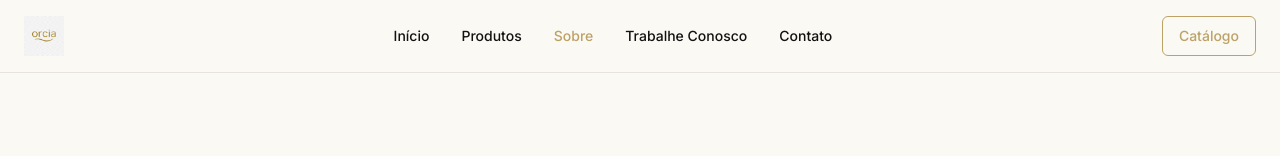
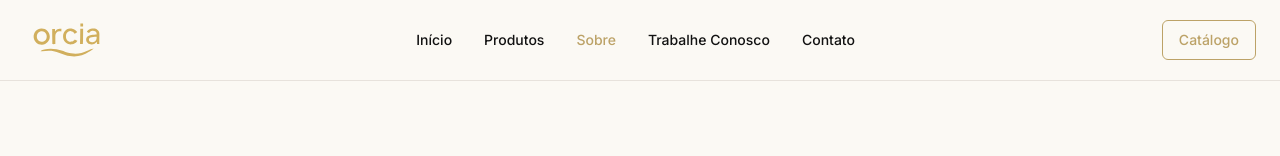
Before and after one commit to OrciaBR/orcia-studio-site, a React (Vite) app: page /sobre in a window 1280 px wide. Shown: the top 156 px of the page. Built offline with nearby package versions, Linux system fonts and the light colour scheme.

Commit message:
Update logo to SVG
Replaced the PNG logo with the provided SVG version and optimized the site for its use.

```diff
--- a/src/components/Layout.tsx
+++ b/src/components/Layout.tsx
@@ -1,5 +1,6 @@
 import { Link, useLocation } from "react-router-dom";
 import { Button } from "@/components/ui/button";
+import orciaLogo from "@/assets/orcia-logo.svg";
 
 const Layout = ({ children }: { children: React.ReactNode }) => {
   const location = useLocation();
@@ -15,9 +16,9 @@ const Layout = ({ children }: { children: React.ReactNode }) => {
             {/* Logo */}
             <Link to="/" className="flex items-center">
               <img
-                src="/lovable-uploads/1f7155e1-01fd-461f-99a2-a82b1607e8ed.png"
+                src={orciaLogo}
                 alt="Orcia Logo"
-                className="h-10 w-auto"
+                className="h-12 w-auto"
               />
             </Link>
 
@@ -95,9 +96,9 @@ const Layout = ({ children }: { children: React.ReactNode }) => {
             <div className="md:col-span-2">
               <div className="mb-4">
                 <img
-                  src="/lovable-uploads/1f7155e1-01fd-461f-99a2-a82b1607e8ed.png"
+                  src={orciaLogo}
                   alt="Orcia Logo"
-                  className="h-10 w-auto"
+                  className="h-12 w-auto"
                 />
               </div>
               <p className="font-inter text-sm text-primary-foreground/80 mb-4 max-w-md">
```
Also changed, not shown: src/assets/orcia-logo.svg (added).
